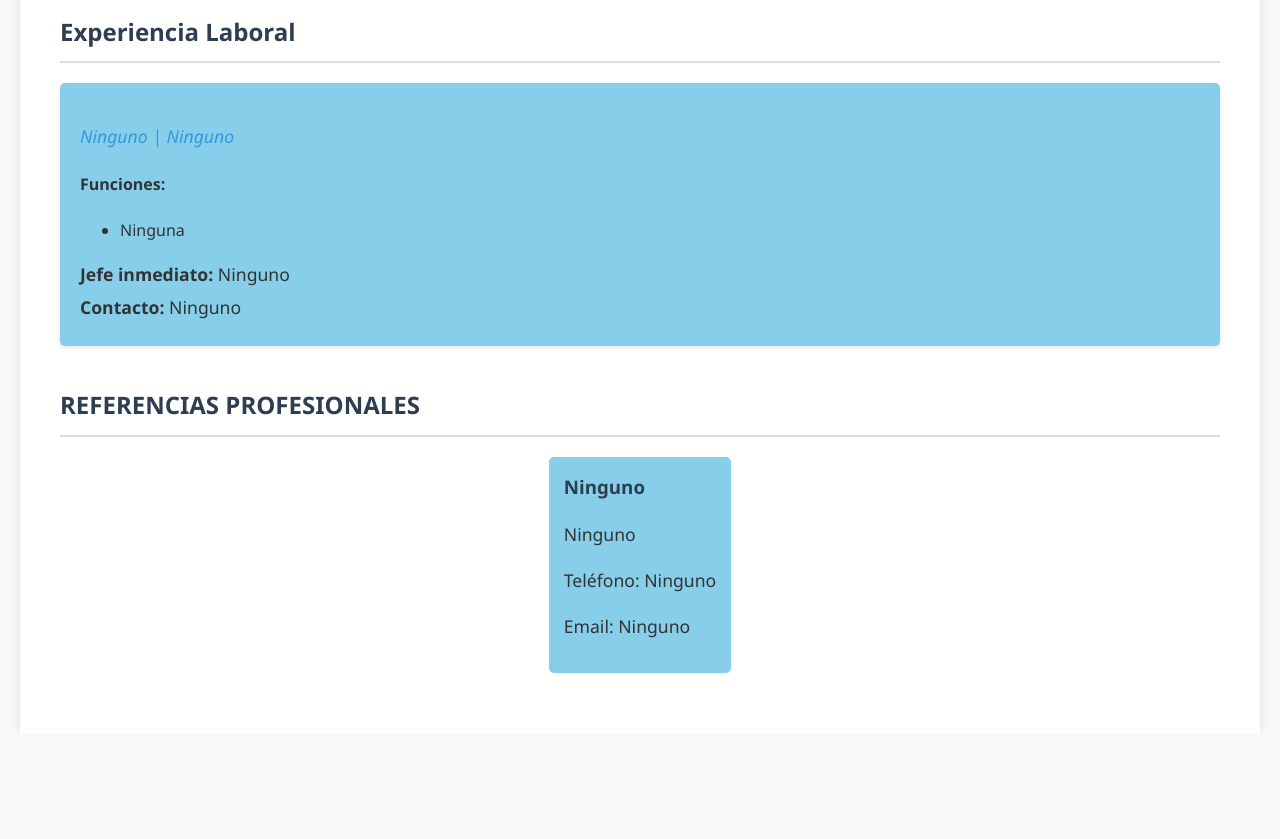
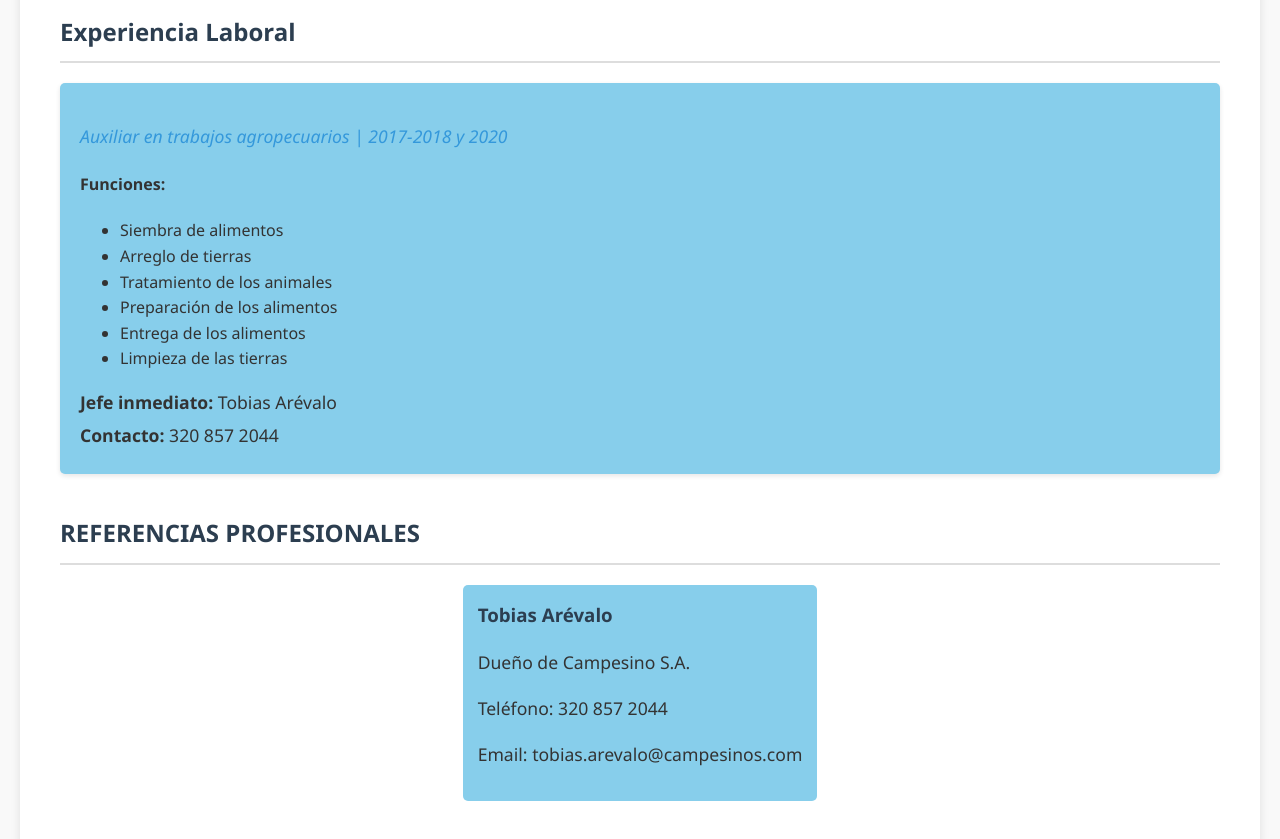
Before and after one commit to Mauro018/HojaCarlos, a React (Vite) app: page / in a window 1280 px wide. Shown: the part 1200-2039 px from the top of the page. Before the commit the page ends 1933 px from the top, so only its background shows below. Built offline with nearby package versions, Linux system fonts and the light colour scheme.

Commit message:
Actualizacion

```diff
--- a/src/components/Experiencia.jsx
+++ b/src/components/Experiencia.jsx
@@ -1,15 +1,20 @@
 const Experiencia = () => {
     const experienciaLaboral = [
         {
-            id: 0,
-            empresa: "Ninguna",
-            cargo: "Ninguno",
-            periodo: "Ninguno",
+            id: 1,
+            empresa: "Campesino S.A",
+            cargo: "Auxiliar en trabajos agropecuarios",
+            periodo: "2017-2018 y 2020",
             funciones: [
-                "Ninguna"
+                "Siembra de alimentos",
+                "Arreglo de tierras",
+                "Tratamiento de los animales",
+                "Preparación de los alimentos",
+                "Entrega de los alimentos",
+                "Limpieza de las tierras"
             ],
-            supervisor: "Ninguno",
-            contacto: "Ninguno"
+            supervisor: "Tobias Arévalo",
+            contacto: "320 857 2044"
         }
     ];
 
--- a/src/components/Referencias.jsx
+++ b/src/components/Referencias.jsx
@@ -1,10 +1,10 @@
 const Referencias = () => {
     const references = [
         {
-            name: "Ninguno",
-            position: "Ninguno",
-            phone: "Ninguno",
-            email: "Ninguno"
+            name: "Tobias Arévalo",
+            position: "Dueño de Campesino S.A.",
+            phone: "320 857 2044",
+            email: "tobias.arevalo@campesinos.com"
         }
     ];
 
```
